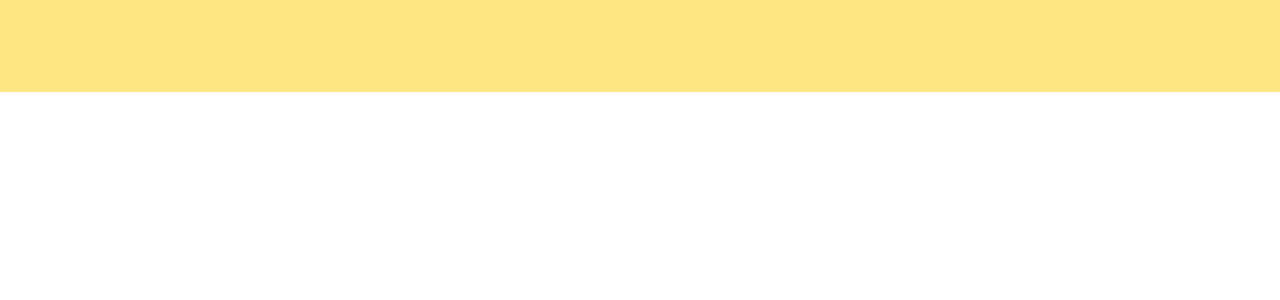
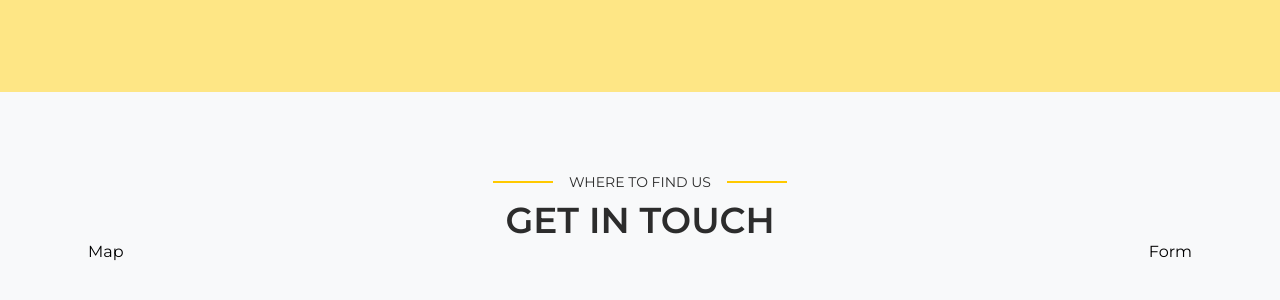
Before and after one commit to renzej/IRMS-Landing-Page, a React (Vite) app: page / in a window 1280 px wide. Shown: the part 708-1008 px from the top of the page. Built offline with nearby package versions, Linux system fonts and the light colour scheme.

Commit message:
Initial setup for the Contact section.

```diff
--- a/src/App.jsx
+++ b/src/App.jsx
@@ -77,11 +77,7 @@ function App() {
 				/>
 				{/* Content */}
 				<Hero />
-
-				{/* Content that needs to be constrained width-wise */}
-				<div className="max-w-6xl mx-auto px-6">
-					<Contact />
-				</div>
+				<Contact />
 			</motion.div>
 
 			{/* Mobile drawer - fixed position */}
--- a/src/components/Contact.jsx
+++ b/src/components/Contact.jsx
@@ -1,8 +1,28 @@
-import { div } from "framer-motion/client";
+import { div, section } from "framer-motion/client";
+import { motion } from "framer-motion";
 import React from "react";
 
 const Contact = () => {
-	return <div className="min-h-screen"></div>;
+	return (
+		<section className="min-h-screen bg-surface pt-20 pb-24">
+			{/* Title Section */}
+			<div className="max-w-6xl mx-auto px-6">
+				<div className="text-center uppercase text-text-primary">
+					<div className="flex items-center justify-center gap-4 mb-2">
+						<div className="h-[2px] w-15 bg-highlight"></div>
+						<h4 className="text-sm">Where To Find Us</h4>
+						<div className="h-[2px] w-15 bg-highlight"></div>
+					</div>
+					<h2 className="text-4xl font-semibold">Get In Touch</h2>
+				</div>
+				{/* Map and Form */}
+				<div className="flex justify-between items-center">
+					<div className="">Map</div>
+					<div className="">Form</div>
+				</div>
+			</div>
+		</section>
+	);
 };
 
 export default Contact;
```
